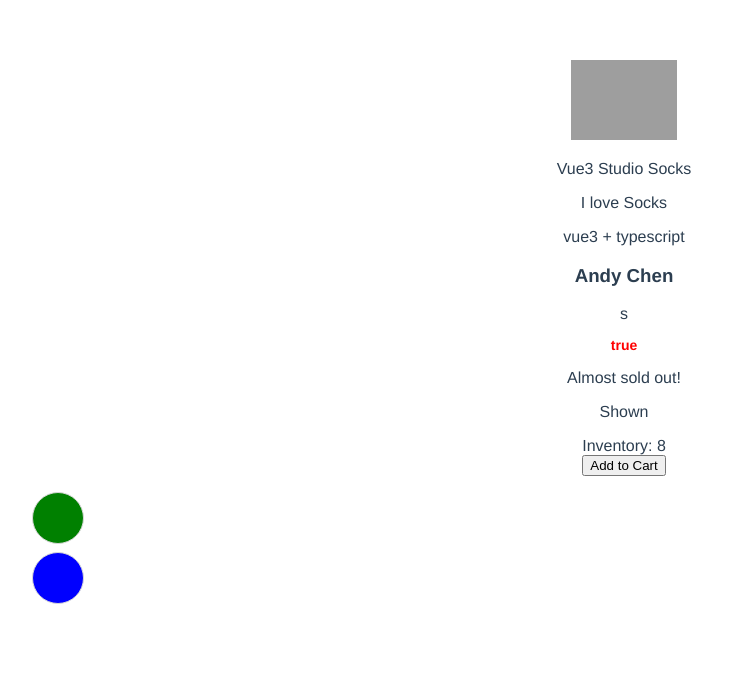
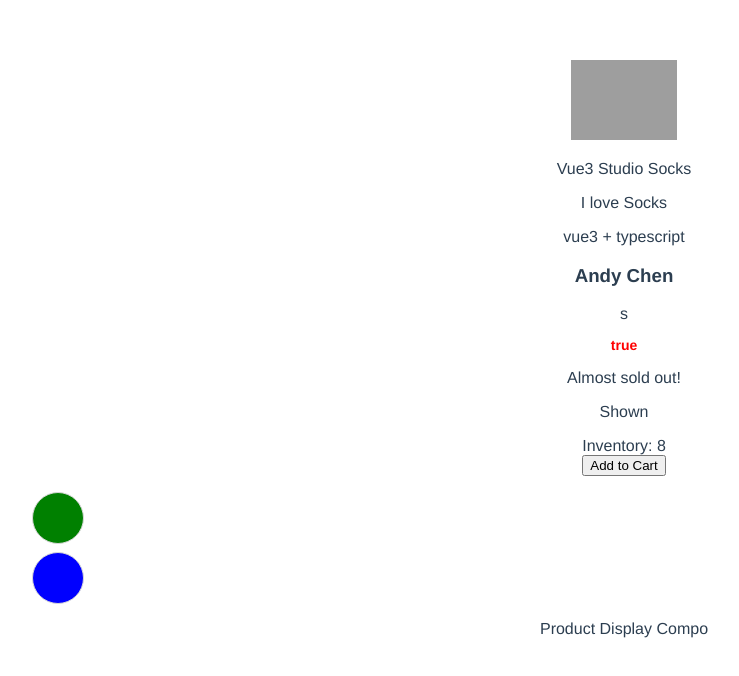
Before and after one commit to tjcchen/vue3-typescript-proj, a Vue app: page / in a window 1280 px wide. Shown: the top 676 px of the page, without its empty margins (16-755 px from the left). Built offline with nearby package versions, Linux system fonts and the light colour scheme; grey boxes are pictures that could not be loaded.

Commit message:
feat: add a product display component

```diff
--- a/src/App.vue
+++ b/src/App.vue
@@ -27,15 +27,18 @@
     <!-- :style="{'background-color': variant.color}" -->
     <!-- :class="[activeClass ? 'active' : '']" -->
   </ol>
+  <product-display></product-display>
 </template>
 
 <script lang="ts">
 import { defineComponent, computed } from 'vue';
 import { print } from './utils/utils';
+import ProductDisplay from './components/ProductDisplay.vue';
 
 export default defineComponent({
   name: 'App',
   components: {
+    ProductDisplay
   },
   data() {
     return {
--- /dev/null
+++ b/src/components/ProductDisplay.vue
@@ -0,0 +1,13 @@
+<template>
+  <div>Product Display Compo</div>
+</template>
+
+<script lang="ts">
+export default {
+
+}
+</script>
+
+<style>
+
+</style>
```
